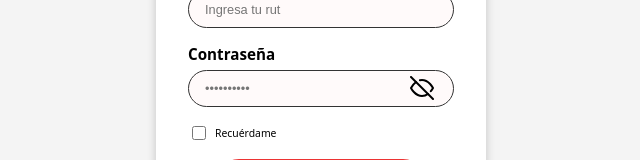
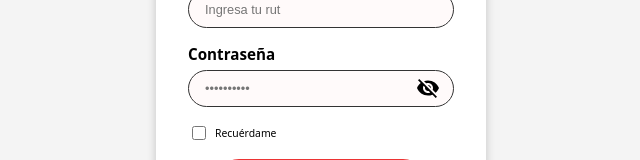
Before and after one commit to ElPabloOficial/-TWM-Proyecto-Compra-Venta, a React app: page /login in a window 1280 px wide. Shown: the part 367-527 px from the top of the page, without its empty margins (319-959 px from the left). Built offline with nearby package versions, Linux system fonts and the light colour scheme; the HTML template or start-up script is replaced by a standard one.

Commit message:
Cambia ícono del ojo por íconos de MUI

```diff
--- a/package.json
+++ b/package.json
@@ -12,6 +12,7 @@
   "dependencies": {
     "@emotion/react": "^11.14.0",
     "@emotion/styled": "^11.14.1",
+    "@mui/icons-material": "^9.4.0",
     "@mui/material": "^9.4.0",
     "react": "^19.2.8",
     "react-dom": "^19.2.8"
--- a/src/components/molecules/LoginField/LoginField.jsx
+++ b/src/components/molecules/LoginField/LoginField.jsx
@@ -1,4 +1,6 @@
 import { useState } from "react";
+import VisibilityIcon from "@mui/icons-material/Visibility";
+import VisibilityOffIcon from "@mui/icons-material/VisibilityOff";
 
 const LoginField = ({ id, label, type = "text", placeholder, value, onChange }) => {
   const [visible, setVisible] = useState(false);
@@ -23,21 +25,7 @@ const LoginField = ({ id, label, type = "text", placeholder, value, onChange })
             onClick={() => setVisible((v) => !v)}
             aria-label={visible ? "Ocultar contraseña" : "Mostrar contraseña"}
           >
-            <svg width="24" height="24" viewBox="0 0 24 24" fill="none"
-                 stroke="currentColor" strokeWidth="2" strokeLinecap="round" strokeLinejoin="round">
-              {visible ? (
-                <>
-                  <path d="M1 12s4-8 11-8 11 8 11 8-4 8-11 8-11-8-11-8z" />
-                  <circle cx="12" cy="12" r="3" />
-                </>
-              ) : (
-                <>
-                  <path d="M17.94 17.94A10.07 10.07 0 0 1 12 20c-7 0-11-8-11-8a18.45 18.45 0 0 1 5.06-5.94" />
-                  <path d="M9.9 4.24A9.12 9.12 0 0 1 12 4c7 0 11 8 11 8a18.5 18.5 0 0 1-2.16 3.19" />
-                  <path d="M1 1l22 22" />
-                </>
-              )}
-            </svg>
+            {visible ? <VisibilityIcon /> : <VisibilityOffIcon />}
           </button>
         )}
       </div>
--- a/src/styles/Login.css
+++ b/src/styles/Login.css
@@ -71,8 +71,16 @@
   cursor: pointer;
   color: #000;
   display: flex;
+  padding: 0;
 }
 
+.login-eye svg {
+  font-size: 24px;
+}
+
+.login-input-wrap .login-input {
+  padding-right: 48px;
+}
 .login-remember {
   display: flex;
   align-items: center;
```
Also changed, not shown: 1 other file (tests, documents, lock files or other folders).
